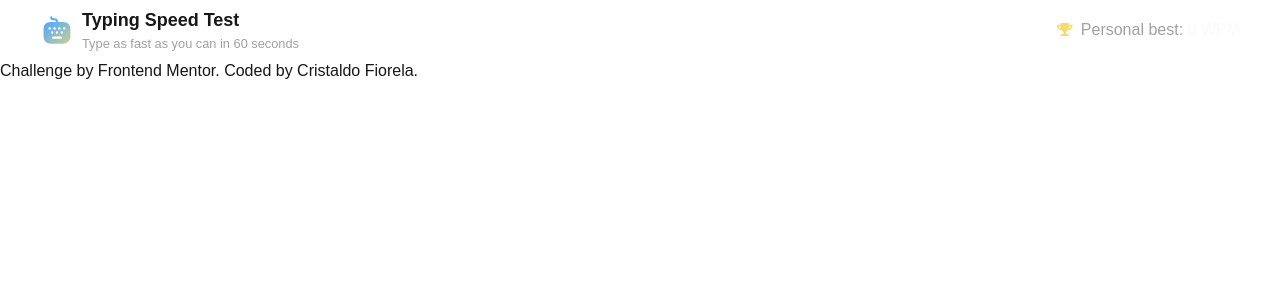
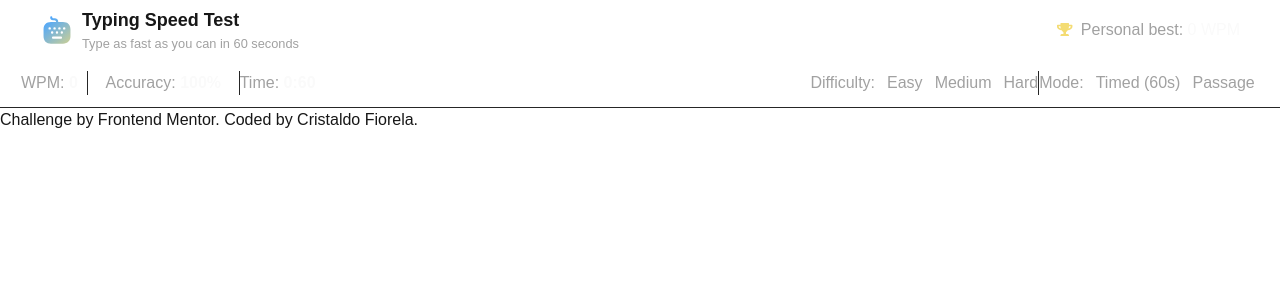
Before and after one commit to Cristaldo-Fiorela/typing-speed, a Next.js app: page / in a window 1280 px wide. Shown: the top 300 px of the page. Built offline with nearby package versions, Linux system fonts and the light colour scheme.

Commit message:
feat: score bar initial styles

```diff
--- a/app/page.tsx
+++ b/app/page.tsx
@@ -1,3 +1,9 @@
+import ScoreBar from "@/components/typing-test/score-bar";
+
 export default function Home() {
-    return <main></main>;
+    return (
+        <main>
+            <ScoreBar />
+        </main>
+    );
 }
--- a/components/typing-test/score-bar.tsx
+++ b/components/typing-test/score-bar.tsx
@@ -1,25 +1,32 @@
+import SquareButton from "../ui/square-button";
+
 const ScoreBar = () => {
     return (
-        <div>
-            <div>
-                <p>
-                    WPM: <span>0</span>
-                </p>
-                <p>
-                    Accuracy: <span>100%</span>
-                </p>
-                <p>
-                    Time: <span>0:60</span>
-                </p>
+        <div className="flex justify-between items-center border-b border-neutral-800 text-neutral-400">
+            <div className="grid grid-cols-4 divide-x divide-neutral-800 p-3 text-center">
+                <h2 className="col-span-1">
+                    WPM: <span className="text-neutral-50 font-bold">0</span>
+                </h2>
+                <h2 className="col-span-2">
+                    Accuracy:{" "}
+                    <span className="text-neutral-50 font-bold">100%</span>
+                </h2>
+                <h2 className="col-span-1 text-right">
+                    Time:{" "}
+                    <span className="text-neutral-50 font-bold">0:60</span>
+                </h2>
             </div>
-            <div>
-                <div>
-                    <p>Difficulty:</p>
-                    {/* botones  */}
+            <div className="grid grid-cols-2 divide-x divide-neutral-800 p-3 text-center">
+                <div className="col-span-1 flex gap-3">
+                    <h2>Difficulty:</h2>
+                    <SquareButton>Easy</SquareButton>
+                    <SquareButton>Medium</SquareButton>
+                    <SquareButton>Hard</SquareButton>
                 </div>
-                <div>
-                    <p>Mode:</p>
-                    {/* botones  */}
+                <div className="col-span-1 flex gap-3">
+                    <h2>Mode:</h2>
+                    <SquareButton>Timed (60s)</SquareButton>
+                    <SquareButton>Passage</SquareButton>
                 </div>
             </div>
         </div>
--- a/components/ui/square-button.tsx
+++ b/components/ui/square-button.tsx
@@ -1,5 +1,9 @@
-const squareButton = () => {
-    return <div>squareButton</div>;
+type SquareButtonProps = {
+    children: React.ReactNode;
 };
 
-export default squareButton;
+const SquareButton = ({ children }: SquareButtonProps) => {
+    return <button>{children}</button>;
+};
+
+export default SquareButton;
```
